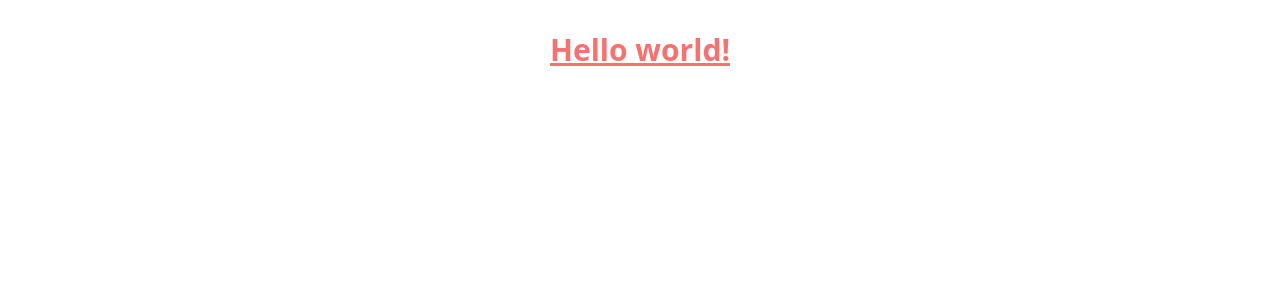
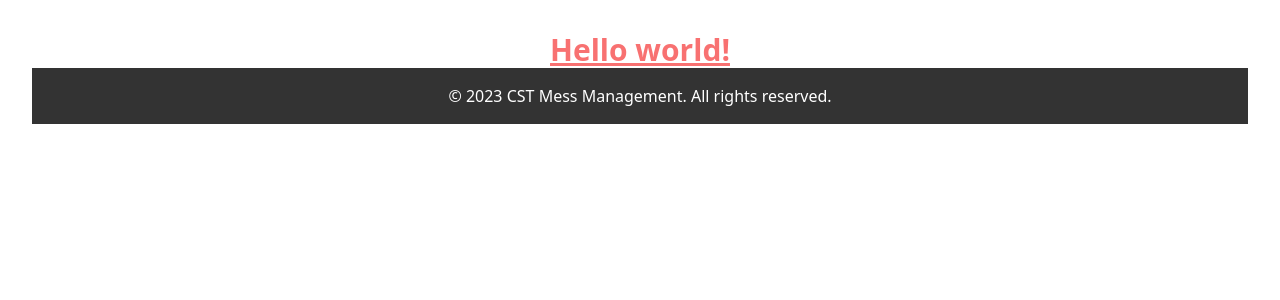
Before and after one commit to penjorkinley/CST-MMS, a React (Vite) app in the folder client/: page / in a window 1280 px wide. Shown: the top 300 px of the page. Built offline with nearby package versions, Linux system fonts and the light colour scheme.

Commit message:
footer done

```diff
--- a/client/src/App.jsx
+++ b/client/src/App.jsx
@@ -1,11 +1,15 @@
 import "./App.css";
+import Footer from "./components/footer";
 
 function App() {
   return (
     <>
       <h1 className="text-3xl font-bold underline text-red-400">
+
         Hello world!
       </h1>
+      <Footer/>
+
     </>
   );
 }
--- a/client/src/components/footer.jsx
+++ b/client/src/components/footer.jsx
@@ -1,9 +1,13 @@
-import React from 'react'
+import React from 'react';
 
-export default function Footer() {
+function Footer() {
   return (
-    <div>
-          hi i an footer
-    </div>
-  )
+    <footer style={{ backgroundColor: '#333', color: 'white', padding: '1rem' }}>
+      <div className="container mx-auto text-center">
+        <p>&copy; 2023 CST Mess Management. All rights reserved.</p>
+      </div>
+    </footer>
+  );
 }
+
+export default Footer;
```
